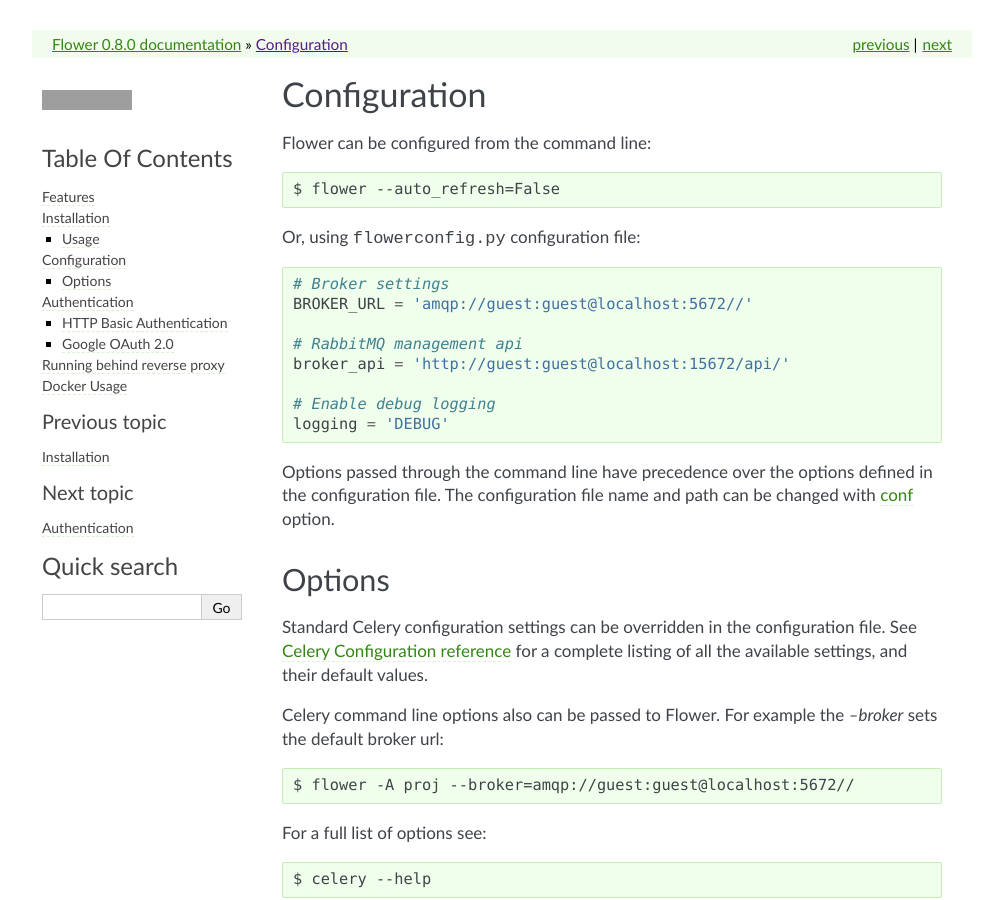
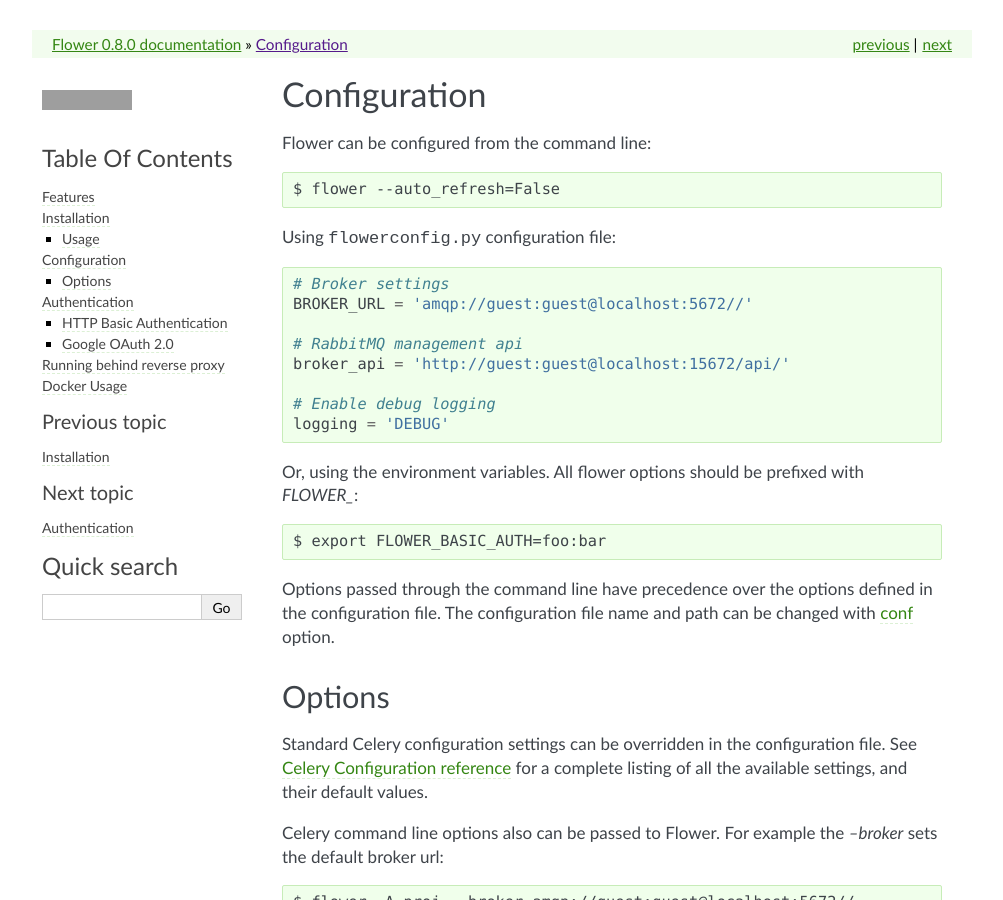
Before and after one commit to mher/flower, a Sphinx documentation site: the page built from docs/config.rst, in a window 1280 px wide and 900 px high. Shown: the whole window, without its empty margins (138-1141 px from the left). Built offline with Sphinx 7.4.7, drawn with Linux system fonts in a browser that asks for light colours; pages that are not in the unit, such as notebooks, are missing from menus; grey boxes are pictures that could not be loaded.

Commit message:
Update options docs

```diff
--- a/docs/config.rst
+++ b/docs/config.rst
@@ -19,6 +19,11 @@
 
     # Enable debug logging
     logging = 'DEBUG'
+
+Or, using the environment variables. All flower options should be
+prefixed with `FLOWER_`::
+
+    $ export FLOWER_BASIC_AUTH=foo:bar
 
 Options passed through the command line have precedence over the options
 defined in the configuration file. The configuration file name and path
```
Also changed, not shown: other parts of docs/config.rst (+1 -1 lines).
